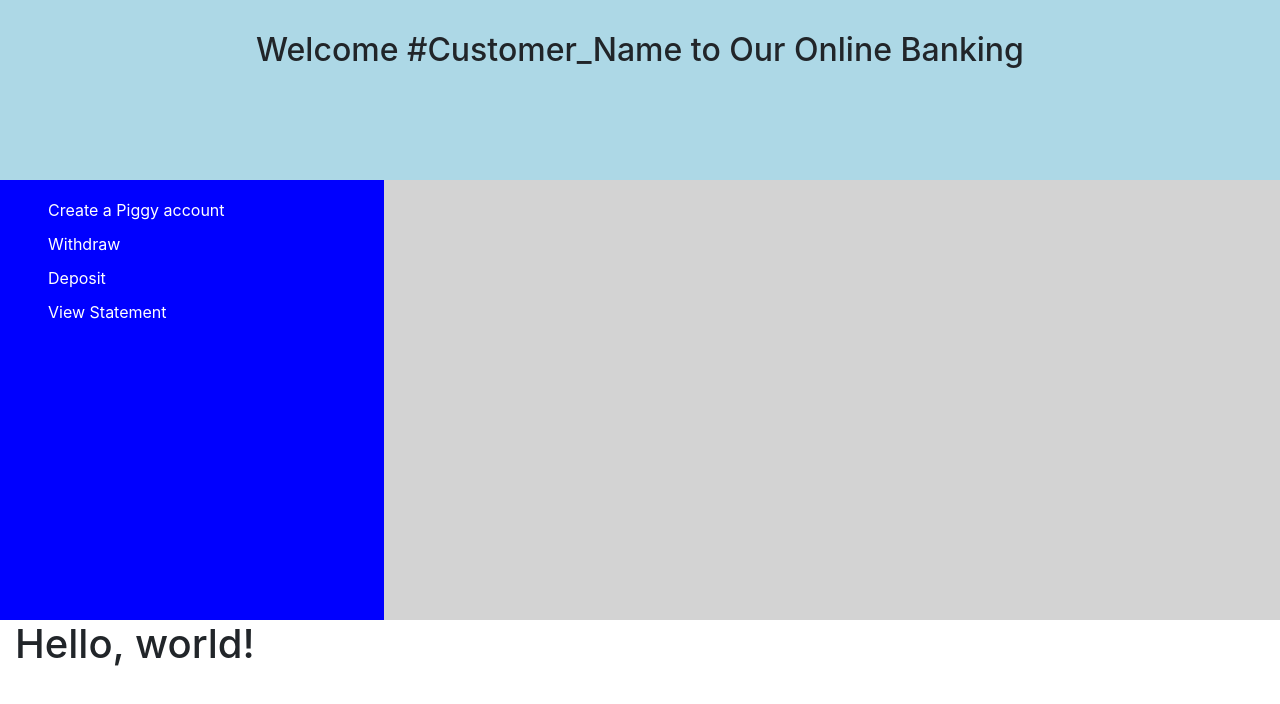
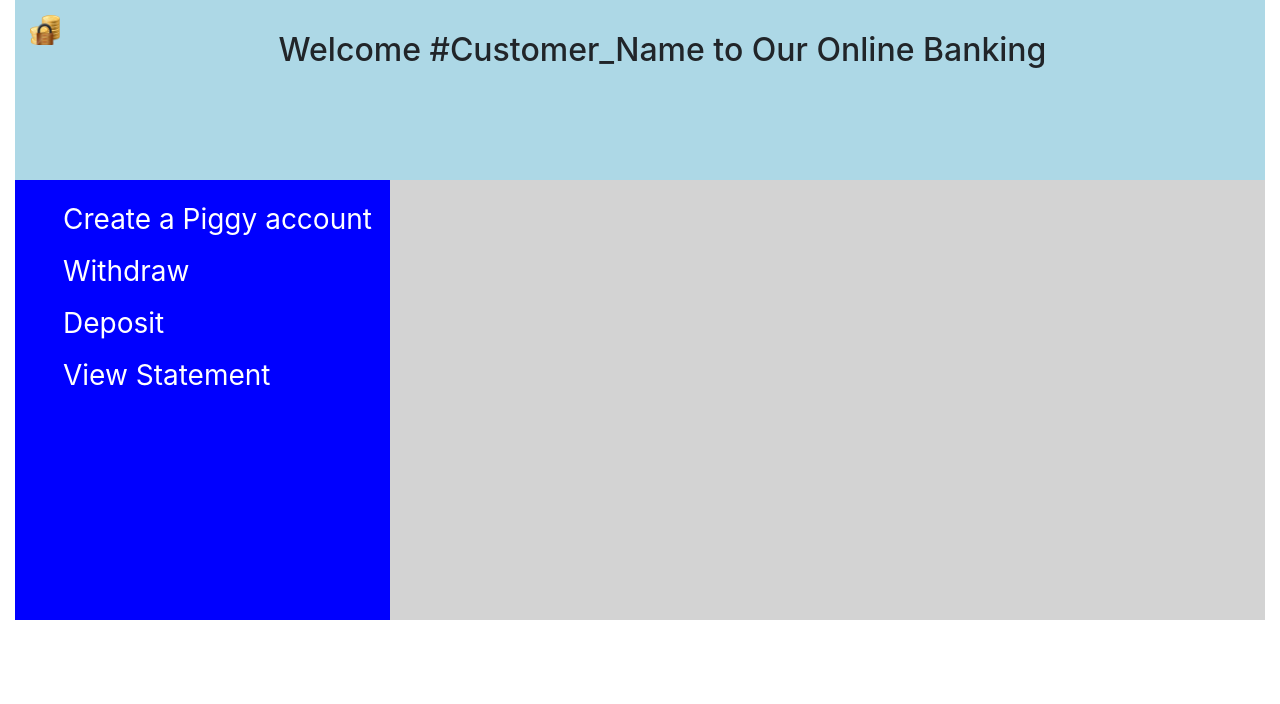
Before and after one commit to ogungbile/piggy-bank, a plain HTML site: page index.html in a window 1280 px wide. Drawn offline with nearby package versions, Linux system fonts and the light colour scheme.

Commit message:
I added logo and modified the mainpage

```diff
--- a/index.html
+++ b/index.html
@@ -8,7 +8,12 @@
     <!-- Bootstrap CSS -->
     <link rel="stylesheet" href="https://stackpath.bootstrapcdn.com/bootstrap/4.3.1/css/bootstrap.min.css" integrity="sha384-ggOyR0iXCbMQv3Xipma34MD+dH/1fQ784/j6cY/iJTQUOhcWr7x9JvoRxT2MZw1T" crossorigin="anonymous">
     <link rel="stylesheet" type="text/css" href="style.css">
+    <title>Money Box</title>
+  </head>
+  <body>
+      <div class="container-fluid">
     <div class = "tag1">
+        <img src="logo.png" alt="money is secure"  width = "30">
         <h2> Welcome #Customer_Name to Our Online  Banking</h2>
 
 </div>
@@ -24,13 +29,11 @@
 <div class = "tag3">
 
     </div>
-    <title>Hello, world!</title>
-  </head>
-  <body>
 
-        <div class="container-fluid">
 
-    <h1>Hello, world!</h1>
+
+
+
 </div>
 
     <!-- Optional JavaScript -->
--- a/style.css
+++ b/style.css
@@ -15,7 +15,7 @@ body{
     float: left;
     color: white;
     padding: 8px;
-
+font-size: 28px;
 }
 
 .tag2 ul li{
@@ -32,3 +32,9 @@ body{
 h2{
     line-height: 100px;
 }
+img{
+    display: inline-block;
+    float: left;
+    margin-top: 15px;
+    margin-left: 15px;
+}
```
Also changed, not shown: logo.png (added).
